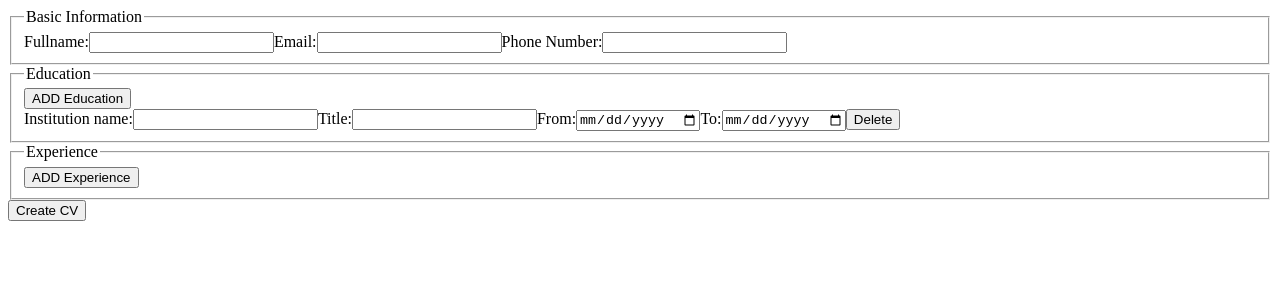
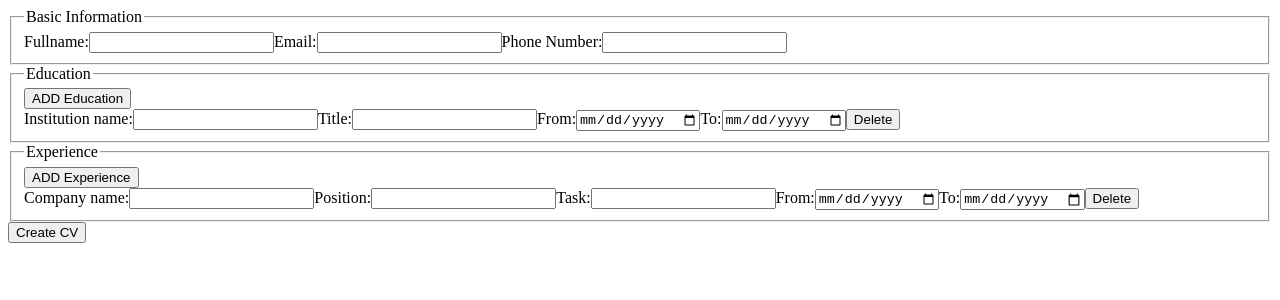
Before and after one commit to lucasmblanco/cv-application-TOP, a React (Create React App) app: page / in a window 1280 px wide. Shown: the top 300 px of the page. Built offline with nearby package versions, Linux system fonts and the light colour scheme.

Commit message:
added experience field

```diff
--- a/src/App.js
+++ b/src/App.js
@@ -2,8 +2,9 @@ import './App.scss';
 import React from "react";
 import Education from './components/education';
 //import Experience from "./components/experience";
-import uniqid from "uniqid"
+//import uniqid from "uniqid"
 import Overview from './components/Overview';
+import Experience from './components/experience';
 
 class App extends React.Component{
   constructor(props){
@@ -14,12 +15,22 @@ class App extends React.Component{
         phone: '',
         education: [
           {
-            id: uniqid(),
+            id: Math.random().toString(16).slice(2),
             name: '',
             title: '',
             from: '',
             to: '',
           },
+        ],
+        experience: [
+          {
+            id: Math.random().toString(16).slice(2),
+            name: '',
+            position: '',
+            task: '',
+            from: '',
+            to: '',
+          }
         ],
         show: false,
       }
@@ -28,13 +39,15 @@ class App extends React.Component{
     this.recieveDataFromChild = this.recieveDataFromChild.bind(this);
     this.submitForm = this.submitForm.bind(this);
     this.deleteTask = this.deleteTask.bind(this);
+    this.recieveDataFromChildExperience = this.recieveDataFromChildExperience.bind(this);
+    this.addExperienceField = this.addExperienceField.bind(this);
   }
 
   addEducationField(e) {
    e.preventDefault();
     this.setState({
     education: this.state.education.concat({
-      id: uniqid(),
+      id: Math.random().toString(16).slice(2),
       name: '',
       title: '',
       from: '',
@@ -43,6 +56,19 @@ class App extends React.Component{
      })
   }
 
+  addExperienceField(e){
+    e.preventDefault();
+    this.setState({
+    experience: this.state.experience.concat({
+      id: Math.random().toString(16).slice(2),
+      name: '',
+      position: '',
+      task: '',
+      from: '',
+      to: '',
+     }),
+     })
+  }
 
   handleChange(e){
     this.setState({
@@ -52,7 +78,7 @@ class App extends React.Component{
   }
 
   recieveDataFromChild(index, name, data){
-    console.log(index);
+   // console.log(index);
     let newEducation = [...this.state.education];
     let institution = {...newEducation[index]};
     institution[name] = data;
@@ -60,6 +86,15 @@ class App extends React.Component{
     this.setState({ education: newEducation })
   }
 
+
+  recieveDataFromChildExperience(index, name, data){
+    // console.log(index);
+     let newExperience = [...this.state.experience];
+     let institution = {...newExperience[index]};
+     institution[name] = data;
+     newExperience[index] = institution;
+     this.setState({ experience: newExperience })
+   }
   /* recieveDataFromChild(data, index){
     let newEducation = [...this.state.education];
     let institution = {...newEducation[index]};
@@ -92,7 +127,7 @@ class App extends React.Component{
   }
 
   render(){
-    const {fullname, email, phone, education, show} = this.state;
+    const {fullname, email, phone, education, experience, show} = this.state;
     return(
       <div>
       <form onSubmit={this.submitForm}>
@@ -122,9 +157,11 @@ class App extends React.Component{
         </fieldset>
         <fieldset>
           <legend>Experience</legend>
-          <button>ADD Experience</button>
+          <button onClick={this.addExperienceField}>ADD Experience</button>
           {
-
+            experience.map((element, index) => {
+              return <Experience key={element.id} onInput={this.recieveDataFromChildExperience} data={element} dataNumber={index} deleteFunc={this.deleteTask}/>
+              })
           }
         </fieldset>
         <button type="submit">Create CV</button>
--- a/src/components/education.js
+++ b/src/components/education.js
@@ -14,8 +14,8 @@ class Education extends React.Component {
     }
 
 
-    handleChange(e){
-        this.setState({
+   async handleChange(e){
+       await this.setState({
             [e.target.id]: e.target.value,
         })
         this.props.onInput(this.props.dataNumber, e.target.id, this.state[e.target.id])
--- a/src/components/experience.js
+++ b/src/components/experience.js
@@ -1,28 +1,66 @@
 import React from "react";
 
+class Experience extends React.Component {
+    constructor(props){
+        super(props);
+        this.state = {
+                id: this.props.data.id,
+                name: '',
+                position: '',
+                task: '',
+                from: '',
+                to: '',
+        }
+        this.handleChange = this.handleChange.bind(this);
+    }
 
-const Experience = (props) => {
 
-return (
-        <div>
+   async handleChange(e){
+       await this.setState({
+            [e.target.id]: e.target.value,
+        })
+        this.props.onInput(this.props.dataNumber, e.target.id, this.state[e.target.id])
+    }
+
+    render(){
+        const { name, position, task, from, to } = this.state;
+            return(
+                    <div key={this.props.data.id}>
                         <label>
                             Company name:
-                <input type="text"></input>
+                            <input type="text" id="name" name="name" value={name} onChange={this.handleChange}></input>
                         </label>
                         <label>
                             Position:
-                <input type="text"></input>
+                            <input type="text" id="position" name="position" value={position}onChange={this.handleChange}></input>
+                        </label>
+                        <label>
+                            Task:
+                            <input type="text" id="task" name="task" value={task}onChange={this.handleChange}></input>
                         </label>
                         <label>
                             From:
-                <input type="date"></input>
+                            <input type="date" id="from" name="from"  value={from} onChange={this.handleChange}></input>
                         </label>
                         <label>
                             To:
-                <input type="date"></input>
+                            <input type="date" id="to" name="to" value={to} onChange={this.handleChange}></input>
                         </label>
+                        <button onClick={this.props.deleteFunc} data-number={this.props.dataNumber} className="education-field">Delete</button>
                     </div>
+
             )
+
+
+
+
+
 }
 
+
+
+}
+
+
+
 export default Experience
```
Lines whose indentation alone changed are shown as unchanged.
